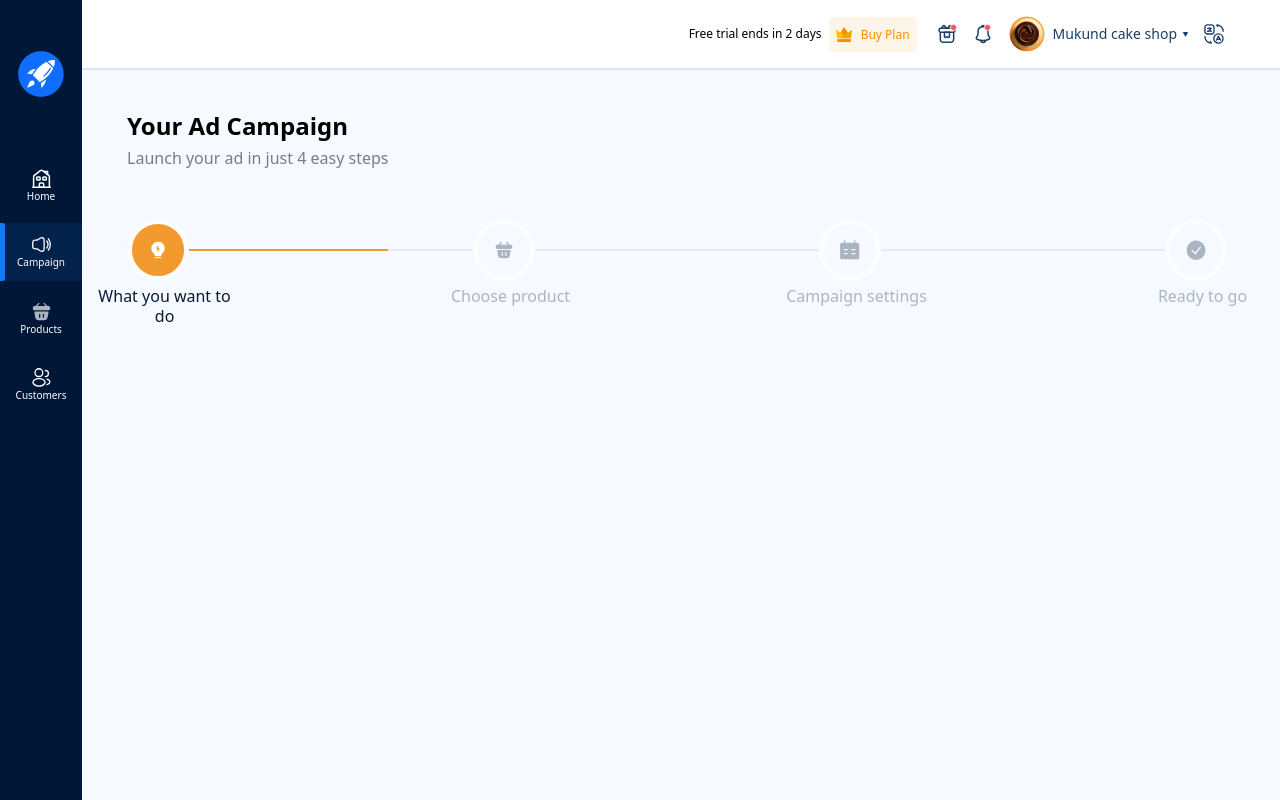
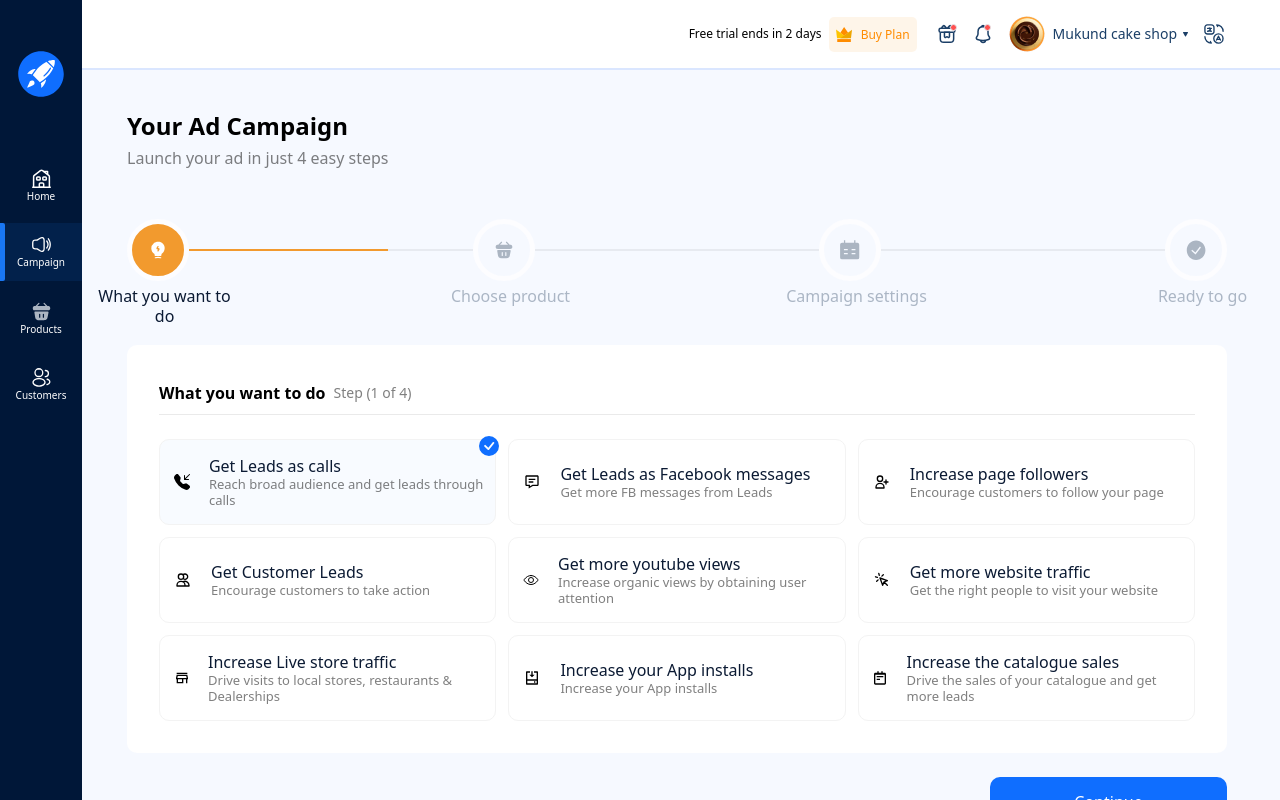
Before and after one commit to tirlochanarora16/zocket_assignment, a Next.js app: page / in a window 1280 px wide. Both pictures are taken after typing "Sample" into the empty fields and a click on the button "Create new campaign". Built offline with nearby package versions, Linux system fonts and the light colour scheme.

Commit message:
added first step of creating a new campaign

```diff
--- a/components/Campaign/Campaign.tsx
+++ b/components/Campaign/Campaign.tsx
@@ -50,7 +50,7 @@ const Campaign = () => {
   const [showNewCampaign, setShowNewCampaign] = useState(false);
 
   return (
-    <div className="bg-[#F6F9FF] h-[calc(100vh-70px)] pl-[50px] pr-[53px] pt-10">
+    <div className="bg-[#F6F9FF] h-[calc(100vh-70px)] pl-[50px] pr-[53px] pt-10 overflow-scroll overflow-x-hidden">
       <div className="flex items-center justify-between">
         <div>
           <h1 className="font-bold text-2xl">
--- a/components/Campaign/NewCampaign.tsx
+++ b/components/Campaign/NewCampaign.tsx
@@ -1,10 +1,12 @@
 import React, { useState } from "react";
 import Image from "next/image";
+import { BsCheckCircleFill } from "react-icons/bs";
 
 import lamp from "../../public/svg/lamp.svg";
 import basket from "../../public/svg/basket.svg";
 import calendar from "../../public/svg/calendar.svg";
 import ready from "../../public/svg/ready.svg";
+import { step0data } from "./data";
 
 interface StepProps {
   currentStep: number;
@@ -68,6 +70,14 @@ const FormStep: React.FC<StepImg> = ({
 
 const NewCampaign = () => {
   const [currentStep, setCurrentStep] = useState(0);
+  const [goal, setGoal] = useState(0);
+
+  const titles = [
+    "What you want to do",
+    "Choose product",
+    "Campaign settings",
+    "Ready to go",
+  ];
 
   return (
     <div className="mt-[45px]">
@@ -97,6 +107,56 @@ const NewCampaign = () => {
           title="Ready to go"
         />
       </div>
+
+      <div className="bg-white rounded-[10px] mt-16 p-8 mb-6">
+        <div className="flex items-center border-b-[1.5px] border-b-[#EAEAEA] pb-[5px]">
+          <h2 className="font-bold text-[16px] leading-5">
+            {titles[currentStep]}
+          </h2>
+          <p className="text-[14px] leading-8 text-black/50 ml-2">
+            Step ({currentStep + 1} of 4)
+          </p>
+        </div>
+
+        <div className="mt-6 grid grid-cols-3 gap-3 cursor-pointer">
+          {step0data.map((item, index) => (
+            <div
+              key={index}
+              className={`relative flex items-center border-[1.5px] border-[#F3F3F3] px-3 py-4 rounded-[10px] ${
+                goal === index ? "bg-[#E7F0FF4D] border-[#0F6EFF]" : ""
+              } `}
+              onClick={() => setGoal(index)}
+            >
+              {goal === index && (
+                <div className="absolute -top-1 -right-1 z-10 w-5 h-5">
+                  <BsCheckCircleFill className="text-[#0F6EFF] w-full h-full" />
+                </div>
+              )}
+              <div className="w-[22px] h-[22px] flex items-center justify-center">
+                {item.icon}
+              </div>
+              <div className="ml-[17px]">
+                <p className="text-[#0B1A33] font-[500] text-[16px] leading-5">
+                  {item.title}
+                </p>
+                <p className="text-black/50 text-[13px] leading-4">
+                  {item.text}
+                </p>
+              </div>
+            </div>
+          ))}
+        </div>
+      </div>
+
+      <div className="flex justify-end">
+        <button
+          type="button"
+          className="w-[237px] h-[50px] bg-[#0F6EFF] flex items-center justify-center mb-5 rounded-[10px] text-white"
+          onClick={() => setCurrentStep(currentStep + 1)}
+        >
+          Continue
+        </button>
+      </div>
     </div>
   );
 };
--- /dev/null
+++ b/components/Campaign/data.js
@@ -0,0 +1,58 @@
+import { BsFillTelephoneInboundFill } from "react-icons/bs";
+import { BiMessageDetail, BiNotepad } from "react-icons/bi";
+import {
+  HiOutlineUserAdd,
+  HiOutlineUsers,
+  HiOutlineCursorClick,
+} from "react-icons/hi";
+import { IoEyeOutline } from "react-icons/io5";
+import { MdOutlineStoreMallDirectory } from "react-icons/md";
+import { RiInstallLine } from "react-icons/ri";
+
+export const step0data = [
+  {
+    icon: <BsFillTelephoneInboundFill />,
+    title: "Get Leads as calls",
+    text: "Reach broad audience and get leads through calls",
+  },
+  {
+    icon: <BiMessageDetail />,
+    title: "Get Leads as Facebook messages",
+    text: "Get more FB messages from Leads",
+  },
+  {
+    icon: <HiOutlineUserAdd />,
+    title: "Increase page followers",
+    text: "Encourage customers to follow your page",
+  },
+  {
+    icon: <HiOutlineUsers />,
+    title: "Get Customer Leads",
+    text: "Encourage customers to take action",
+  },
+  {
+    icon: <IoEyeOutline />,
+    title: "Get more youtube views",
+    text: "Increase organic views by obtaining user attention ",
+  },
+  {
+    icon: <HiOutlineCursorClick />,
+    title: "Get more website traffic",
+    text: "Get the right people to visit your website",
+  },
+  {
+    icon: <MdOutlineStoreMallDirectory />,
+    title: "Increase Live store traffic",
+    text: "Drive visits to local stores, restaurants & Dealerships",
+  },
+  {
+    icon: <RiInstallLine />,
+    title: "Increase your App installs",
+    text: "Increase your App installs",
+  },
+  {
+    icon: <BiNotepad />,
+    title: "Increase the catalogue sales",
+    text: "Drive the sales of your catalogue and get more leads",
+  },
+];
```
Also changed, not shown: tsconfig.json (+6 -1 lines).
